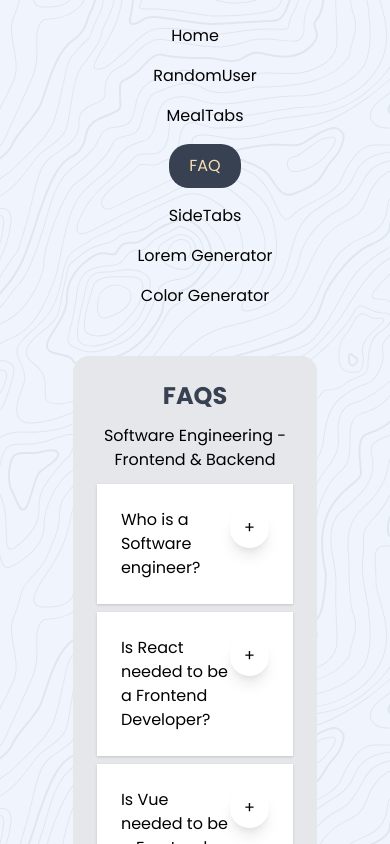
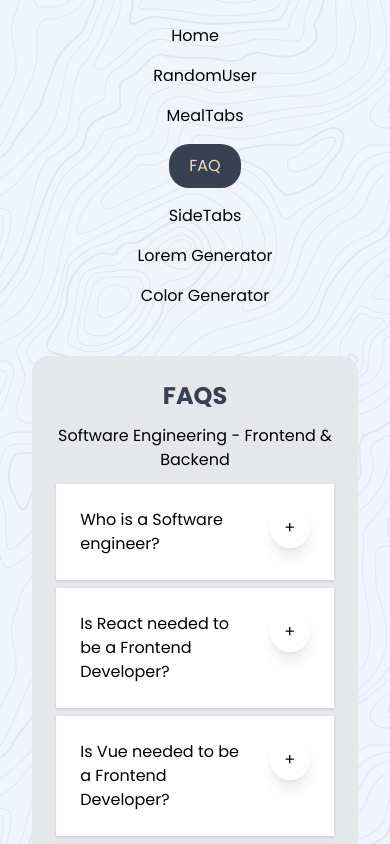
Before and after one commit to mrWealthid/projectLogic, a React (Create React App) app: page /Faq in a window 390 px wide. Shown: the top 844 px of the page. Built offline with nearby package versions, Linux system fonts and the light colour scheme.

Commit message:
added dependency

```diff
--- a/src/App.js
+++ b/src/App.js
@@ -13,7 +13,7 @@ import Home from "./components/Home";
 const App = () => {
   return (
     <div className="blog min-h-screen">
-      <div className="p-4 w-10/12 mx-auto ">
+      <div className="p-4 w-11/12 md:w-10/12 mx-auto ">
         <ProjectLinks />
         <Switch>
           <Route exact path={"/"} component={Home} />
--- a/src/FAQ.js
+++ b/src/FAQ.js
@@ -5,7 +5,7 @@ import QuestionCard from "./components/QuestionCard";
 
 const FAQ = () => {
   return (
-    <div className="flex md:flex-row flex-col  md:justify-between bg-gray-200 p-6 w-10/12 mx-auto my-10 items-center min-h-screen rounded-2xl">
+    <div className="flex md:flex-row flex-col  md:justify-between bg-gray-200 p-6 w-full md:w-10/12 mx-auto my-10 items-center min-h-screen rounded-2xl">
       <div className="text-center mb-3 max-w-sm">
         <p className="md:text-5xl text-2xl  font-bold text-gray-700 mb-3">
           {" "}
--- a/src/MealTabs.js
+++ b/src/MealTabs.js
@@ -1,6 +1,6 @@
 //Men reducers are so clean! they really reducers
 
-import { useState, useEffect } from "react";
+import { useState } from "react";
 
 import { meals } from "./data/data";
 import Menu from "./components/Menu";
@@ -13,11 +13,7 @@ const MealTabs = () => {
   ];
   const [mymeals, setMyMeals] = useState(meals);
 
-  const [categories, setCategories] = useState([]);
-
-  useEffect(() => {
-    setCategories(UniqueCategories);
-  }, []);
+  const [categories, setCategories] = useState(UniqueCategories);
 
   const handleMeals = (category) => {
     if (category === "All") {
```
